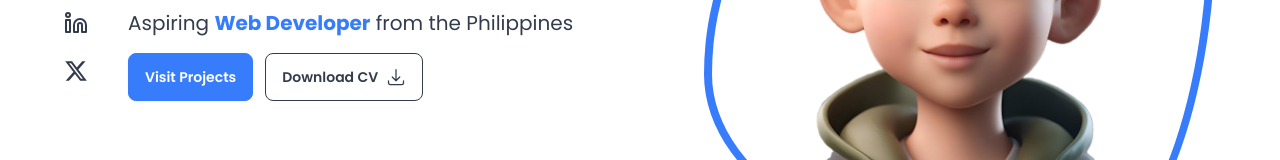
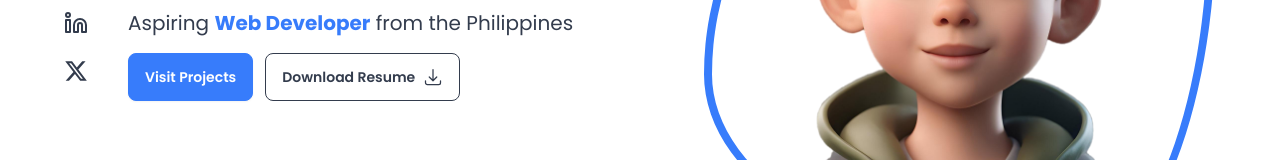
Before and after one commit to MarkMallari16/portfolio-website, a React (Vite) app: page / in a window 1280 px wide. Shown: the part 477-637 px from the top of the page. Built offline with nearby package versions, Linux system fonts and the light colour scheme.

Commit message:
fix some ui

```diff
--- a/src/components/Projects.jsx
+++ b/src/components/Projects.jsx
@@ -113,7 +113,7 @@ function Projects() {
                     </motion.div>
                 ))
                 }
-                <div className='flex justify-center'>
+                <div className='flex justify-center col-span-2'>
                     <button className='btn  text-center' onClick={toggleExpand}>
                         {isExpand ? 'See Less' : 'See More'}
                         <motion.span
--- a/src/components/ResumeBtn.jsx
+++ b/src/components/ResumeBtn.jsx
@@ -3,7 +3,7 @@ import Resume from '../assets/Resume.pdf'
 function ResumeBtn() {
     return (
         <a href={Resume} target='_blank' className='btn btn-outline hover:bg-secondary-dark transition-colors duration-300'>
-            <span>Download CV</span>
+            <span>Download Resume</span>
             <svg xmlns="http://www.w3.org/2000/svg" fill="none" viewBox="0 0 24 24" strokeWidth={1.5} stroke="currentColor" className="size-5">
                 <path strokeLinecap="round" strokeLinejoin="round" d="M3 16.5v2.25A2.25 2.25 0 0 0 5.25 21h13.5A2.25 2.25 0 0 0 21 18.75V16.5M16.5 12 12 16.5m0 0L7.5 12m4.5 4.5V3" />
             </svg>
```
Lines whose indentation alone changed are shown as unchanged.
